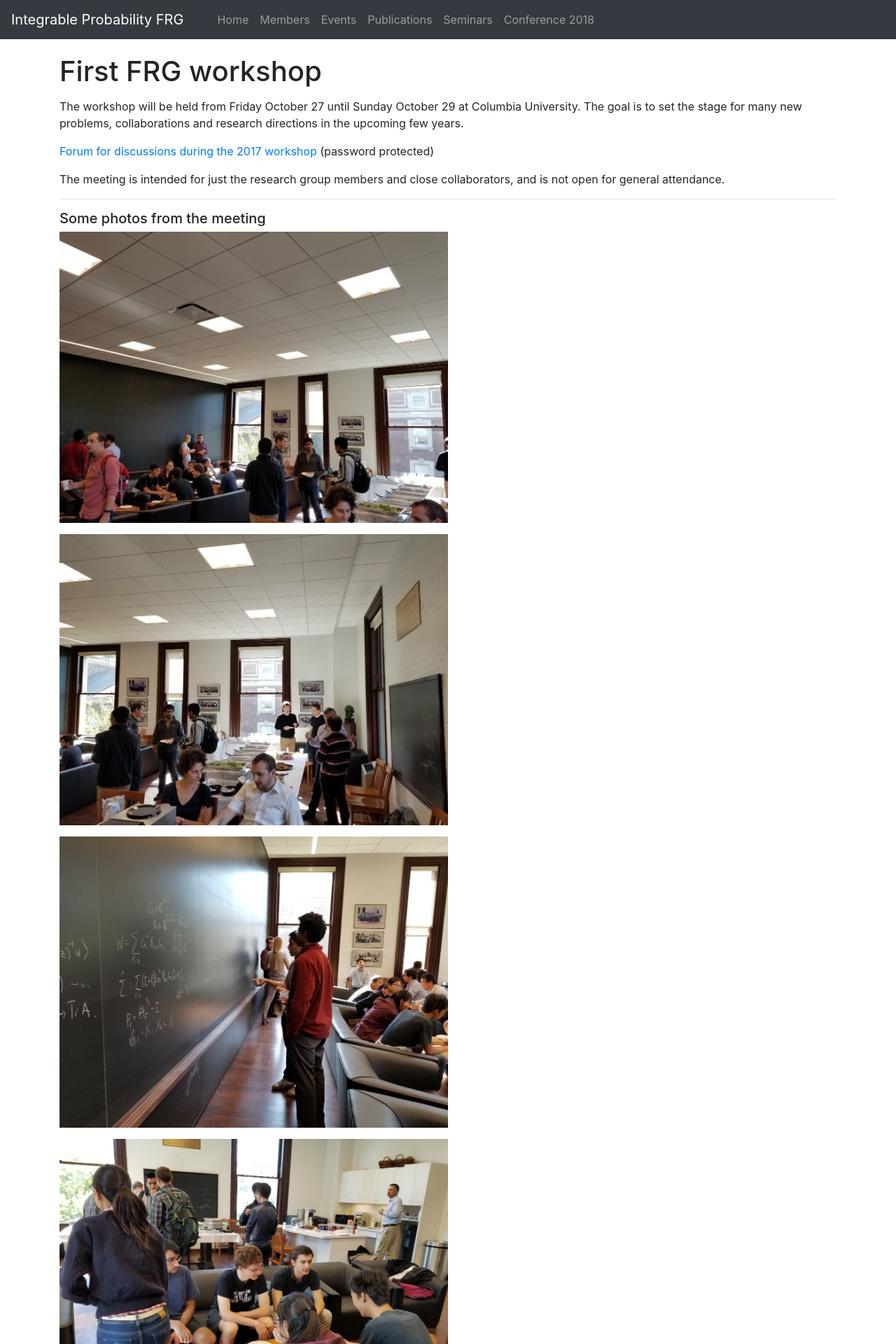
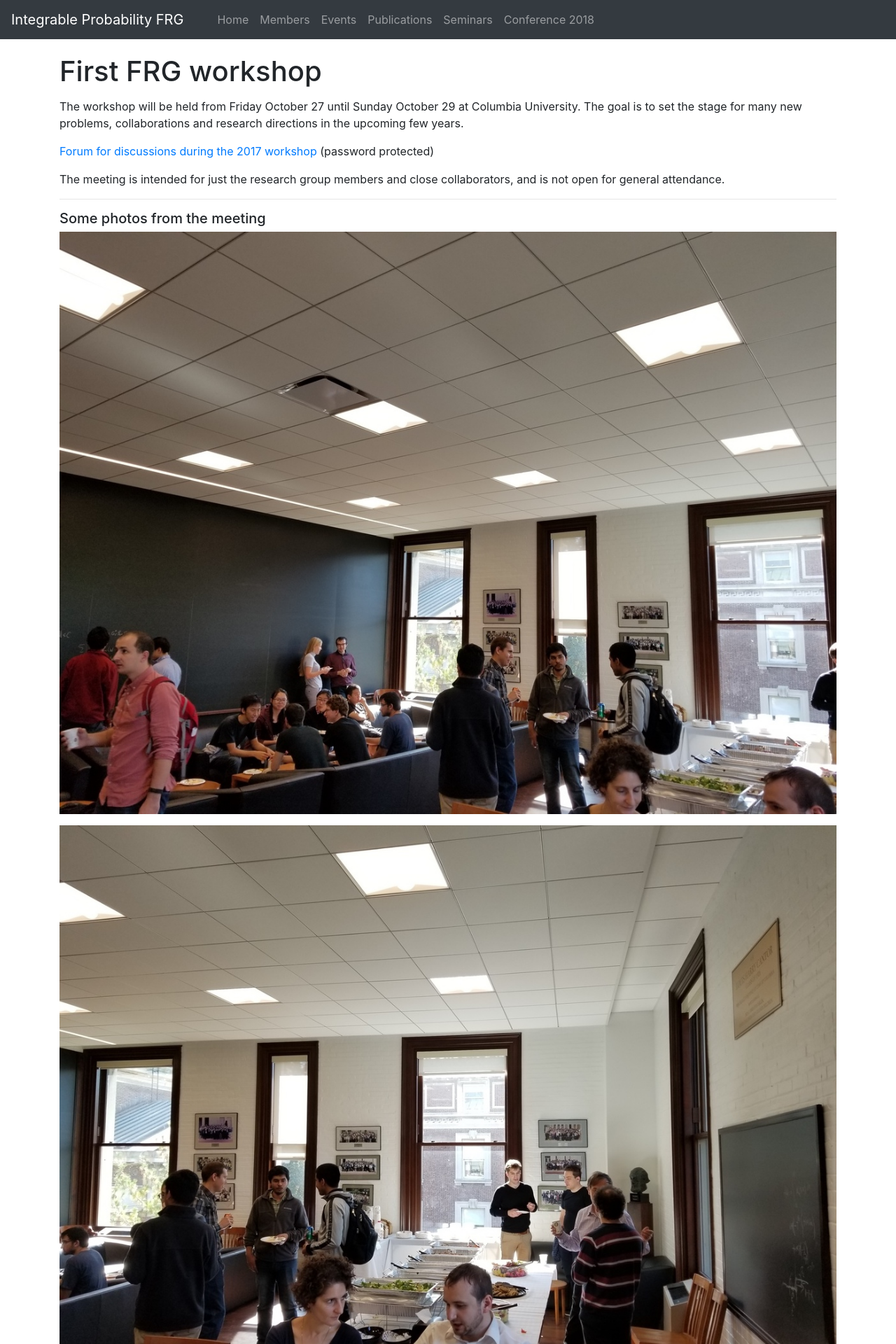
Before and after one commit to int-prob/int-prob-code, a Jekyll site: the page built from meeting2017/index.md, in a window 1280 px wide. Shown: the top 1920 px of the page at 70% size. Built offline with Jekyll 4.4.1, drawn with Linux system fonts in a browser that asks for light colours; nearby versions of some CDN libraries.

Commit message:
100% images

```diff
--- a/meeting2017/index.md
+++ b/meeting2017/index.md
@@ -19,14 +19,14 @@ The meeting is intended for just the research group members and close collaborat
 
 <h5>Some photos from the meeting</h5>
 
-<img src="{{site.url}}/img/meeting2017/oct2017_1.jpg" style="max-width:50%" alt="FRG Meeting, October 2017">
+<img src="{{site.url}}/img/meeting2017/oct2017_1.jpg" style="max-width:100%" alt="FRG Meeting, October 2017">
 
-<img src="{{site.url}}/img/meeting2017/oct2017_2.jpg" style="max-width:50%" alt="FRG Meeting, October 2017">
+<img src="{{site.url}}/img/meeting2017/oct2017_2.jpg" style="max-width:100%" alt="FRG Meeting, October 2017">
 
-<img src="{{site.url}}/img/meeting2017/oct2017_3.jpg" style="max-width:50%" alt="FRG Meeting, October 2017">
+<img src="{{site.url}}/img/meeting2017/oct2017_3.jpg" style="max-width:100%" alt="FRG Meeting, October 2017">
 
-<img src="{{site.url}}/img/meeting2017/oct2017_4.jpg" style="max-width:50%" alt="FRG Meeting, October 2017">
+<img src="{{site.url}}/img/meeting2017/oct2017_4.jpg" style="max-width:100%" alt="FRG Meeting, October 2017">
 
-<img src="{{site.url}}/img/meeting2017/oct2017_5.jpg" style="max-width:50%" alt="FRG Meeting, October 2017">
+<img src="{{site.url}}/img/meeting2017/oct2017_5.jpg" style="max-width:100%" alt="FRG Meeting, October 2017">
 
-<img src="{{site.url}}/img/meeting2017/oct2017_6.jpg" style="max-width:50%" alt="FRG Meeting, October 2017">
+<img src="{{site.url}}/img/meeting2017/oct2017_6.jpg" style="max-width:100%" alt="FRG Meeting, October 2017">
```
